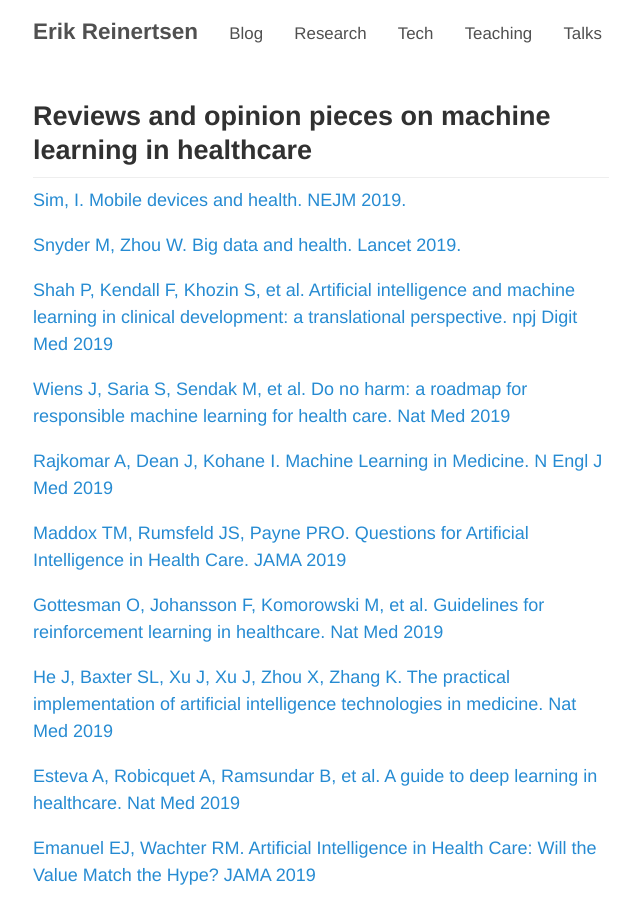
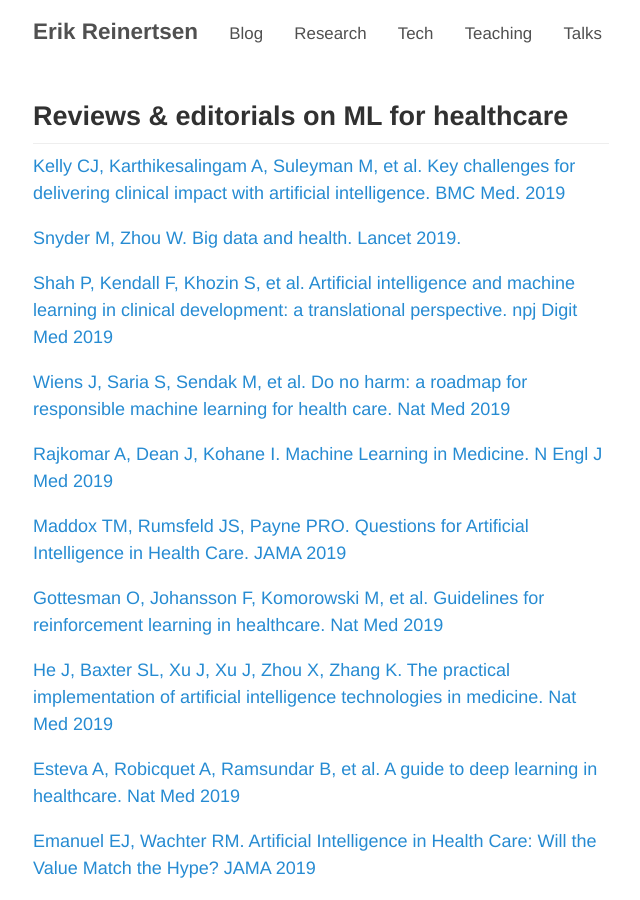
Before and after one commit to erikr/erikr.github.io, a Jekyll site: the page built from _posts/2019-08-24-reviews-on-ml-for-healthcare.md, in a window 1280 px wide and 900 px high. Shown: the whole window, without its empty margins (319-959 px from the left). Built offline with Jekyll 4.4.1, drawn with Linux system fonts in a browser that asks for light colours; nearby versions of some CDN libraries; comment, search, counter and statistics services are not loaded.

Commit message:
adds Kelly et al. BMC Medicine 2019

```diff
--- a/_posts/2019-08-24-reviews-on-ml-in-healthcare.md
+++ b/_posts/2019-08-24-reviews-on-ml-for-healthcare.md
@@ -1,10 +1,10 @@
 ---
 layout: post
-title: Reviews and opinion pieces on machine learning in healthcare
+title: Reviews & editorials on ML for healthcare
 tags: machine learning, ai, healthcare, medicine
 ---
 
-[Sim, I. Mobile devices and health. NEJM 2019.](https://www.nejm.org/doi/full/10.1056/NEJMra1806949)
+[Kelly CJ, Karthikesalingam A, Suleyman M, et al. Key challenges for delivering clinical impact with artificial intelligence. BMC Med. 2019](https://bmcmedicine.biomedcentral.com/articles/10.1186/s12916-019-1426-2)
 
 [Snyder M, Zhou W. Big data and health. Lancet 2019.](https://www.thelancet.com/journals/landig/article/PIIS2589-7500(19)30109-8/fulltext)
 
```
